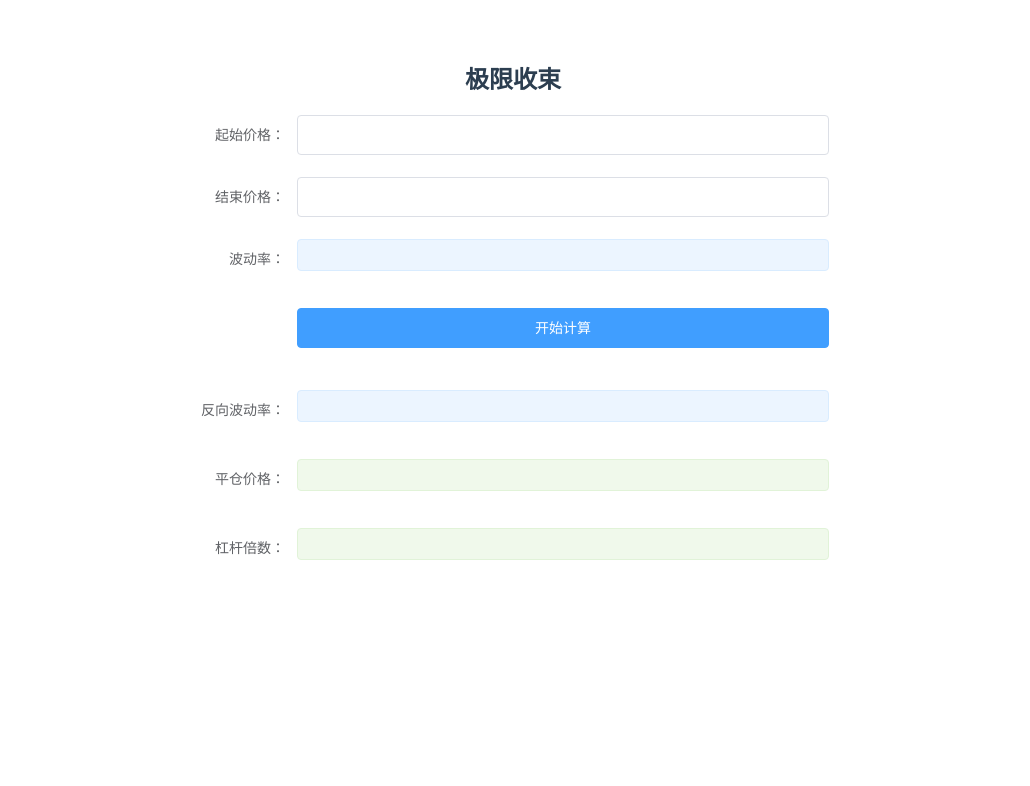
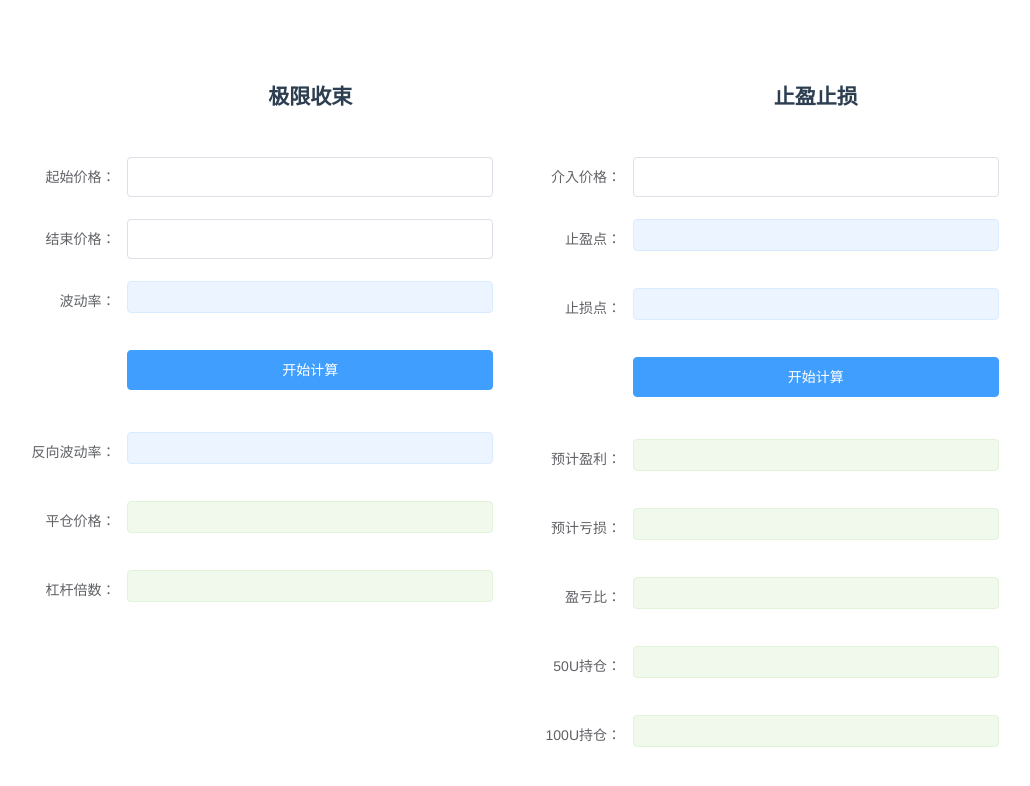
Before and after one commit to hanoubaba/deal-program, a Vue app: page / in a window 1280 px wide. Shown: the top 786 px of the page, without its empty margins (127-1157 px from the left). Built offline with nearby package versions, Linux system fonts and the light colour scheme.

Commit message:
no message

```diff
--- a/src/components/HelloWorld.vue
+++ b/src/components/HelloWorld.vue
@@ -1,7 +1,10 @@
 <template>
     <div class="container">
+        <div class="fl">
+            <el-form ref="dataForm" label-width="100px">
+                <el-form-item>
                     <h2>{{msg}}</h2>
-        <el-form ref="dataForm" label-width="100px">
+                </el-form-item>
                 <el-form-item label="起始价格：" prop="startNum">
                     <el-input v-model="startNum"></el-input>
                 </el-form-item>
@@ -12,7 +15,7 @@
                     <el-tag style="width:100%">{{percent}}</el-tag>
                 </el-form-item>
                 <el-form-item label="">
-                <el-button type="primary" style="width:100%;margin-bottom:20px" @click="getResult">开始计算</el-button>
+                    <el-button type="primary" style="width:100%;margin-bottom:20px" @click="getResult1">开始计算</el-button>
                 </el-form-item>
                 <el-form-item label="反向波动率：">
                     <el-tag style="width:100%">{{reversePer}}</el-tag>
@@ -25,6 +28,41 @@
                 </el-form-item>
             </el-form>
         </div>
+        <div class="fl">
+            <el-form ref="dataForm" label-width="100px">
+                <el-form-item>
+                    <h2>止盈止损</h2>
+                </el-form-item>
+                <el-form-item label="介入价格：" prop="endNum">
+                    <el-input v-model="newNum"></el-input>
+                </el-form-item>
+                <el-form-item label="止盈点：">
+                    <el-tag style="width:100%">{{stopProfitPrice}}</el-tag>
+                </el-form-item>
+                <el-form-item label="止损点：">
+                    <el-tag style="width:100%">{{stopLoss}}</el-tag>
+                </el-form-item>
+                <el-form-item>
+                    <el-button type="primary" style="width:100%;margin-bottom:20px" @click="getResult2">开始计算</el-button>
+                </el-form-item>
+                <el-form-item label="预计盈利：">
+                    <el-tag style="width:100%" type="success">{{profitPer}}</el-tag>
+                </el-form-item>
+                <el-form-item label="预计亏损：">
+                    <el-tag style="width:100%" type="success">{{lossPer}}</el-tag>
+                </el-form-item>
+                <el-form-item label="盈亏比：">
+                    <el-tag style="width:100%" type="success">{{profitLoss}}</el-tag>
+                </el-form-item>
+                <el-form-item label="50U持仓：">
+                    <el-tag style="width:100%" type="success">{{u50}}</el-tag>
+                </el-form-item>
+                <el-form-item label="100U持仓：">
+                    <el-tag style="width:100%" type="success">{{u100}}</el-tag>
+                </el-form-item>
+            </el-form>
+        </div>
+    </div>
 </template>
 
 <script>
@@ -32,6 +70,7 @@ export default {
     name: 'HelloWorld',
     data () {
         return {
+            // 1
             startNum: '',
             endNum: '',
             eatNum: 0.618,
@@ -39,14 +78,22 @@ export default {
             reversePer: '',
             resPrice: '',
             resLeverage: '',
+            // 2
+            newNum: '',
+            stopProfitPrice: '',
+            stopLoss: '',
+            profitPer: '',
+            lossPer: '',
+            profitLoss: '',
+            u50: '',
+            u100: ''
         }
     },
     props: {
         msg: String
     },
-
     methods: {
-        getResult () {
+        getResult1 () {
             // 反向做空策略
             if (parseFloat(this.startNum) < parseFloat(this.endNum)) {
                 // 差值
@@ -109,6 +156,92 @@ export default {
                 this.resLeverage = Math.ceil(num5)
                 return
             }
+        },
+        getResult2 () {
+            if (!this.startNum || !this.endNum || !this.newNum) {
+                return
+            }
+            let newNum = parseFloat(this.newNum)
+            // 反向做空策略
+            if (parseFloat(this.startNum) < parseFloat(this.endNum)) {
+                // 差值
+                let num1 = this.endNum - this.startNum
+                // 波动率
+                let num2 = '+' + (num1 / this.startNum * 100).toFixed(2) + "%"
+                // 反向波动率
+                let num3 = '-' + (num1 * this.eatNum / this.endNum * 100).toFixed(2) + "%"
+                // 指导价格
+                let len = 0
+                if (this.startNum < 10000) {
+                    len = 1
+                }
+                if (this.startNum < 1000) {
+                    len = 2
+                }
+                if (this.startNum < 100) {
+                    len = 3
+                }
+                if (this.startNum < 10) {
+                    len = 4
+                }
+                let num4 = (parseFloat(this.endNum) - parseFloat(num1 * this.eatNum)).toFixed(len)
+                // 追求翻倍收益的杠杆倍数
+                let num5 = 1 / (num1 * this.eatNum / this.endNum)
+                this.percent = num2
+                this.reversePer = num3
+                this.resPrice = num4
+                this.resLeverage = Math.ceil(num5)
+                // 止盈价格
+                this.stopProfitPrice = this.resPrice
+                // 止损价格
+                this.stopLoss = this.endNum
+                // 预计盈利
+                this.profitPer = ((newNum - this.stopProfitPrice) / newNum * 100 * this.resLeverage).toFixed(2) + "%"
+                // 预计亏损
+                this.lossPer = ((this.stopLoss - newNum) / newNum * 100 * this.resLeverage).toFixed(2) + "%"
+                // 盈亏比
+                this.profitLoss = ((newNum - this.stopProfitPrice) / (this.stopLoss - newNum) * 100).toFixed(2) + "%"
+            }
+            // 反向做多策略
+            if (parseFloat(this.startNum) > parseFloat(this.endNum)) {
+                // 差值
+                let num1 = this.startNum - this.endNum
+                // 波动率
+                let num2 = '-' + (num1 / this.startNum * 100).toFixed(2) + "%"
+                // 反向波动率
+                let num3 = '+' + (num1 * this.eatNum / this.endNum * 100).toFixed(2) + "%"
+                // 指导价格
+                let len = 0
+                if (this.startNum < 10000) {
+                    len = 1
+                }
+                if (this.startNum < 1000) {
+                    len = 2
+                }
+                if (this.startNum < 100) {
+                    len = 3
+                }
+                if (this.startNum < 10) {
+                    len = 4
+                }
+                let num4 = (parseFloat(this.endNum) + parseFloat(num1 * this.eatNum)).toFixed(len)
+                // 追求翻倍收益的杠杆倍数
+                let num5 = 1 / (num1 * this.eatNum / this.endNum)
+                this.percent = num2
+                this.reversePer = num3
+                this.resPrice = num4
+                this.resLeverage = Math.ceil(num5)
+                // 止盈价格
+                this.stopProfitPrice = this.resPrice
+                // 止损价格
+                this.stopLoss = this.endNum
+                // 预计盈利
+                this.profitPer = ((this.stopProfitPrice - newNum) / newNum * 100 * this.resLeverage).toFixed(2) + "%"
+                // 预计亏损
+                this.lossPer = ((newNum - this.stopLoss) / newNum * 100 * this.resLeverage).toFixed(2) + "%"
+                // 盈亏比
+                this.profitLoss = ((newNum - this.stopProfitPrice) / (this.stopLoss - newNum) * 100).toFixed(2) + "%"
+            }
         }
     }
 }
@@ -116,7 +249,15 @@ export default {
 
 <style scoped>
 .container {
+    /* border: 1px solid red; */
+    width: 80%;
     margin: 0 auto;
-    width: 50%;
+    display: flex;
+    flex-direction: row;
+    justify-content: center;
+}
+.fl {
+    flex: 1;
+    padding: 0 20px;
 }
 </style>
```
Lines whose indentation alone changed are shown as unchanged.
